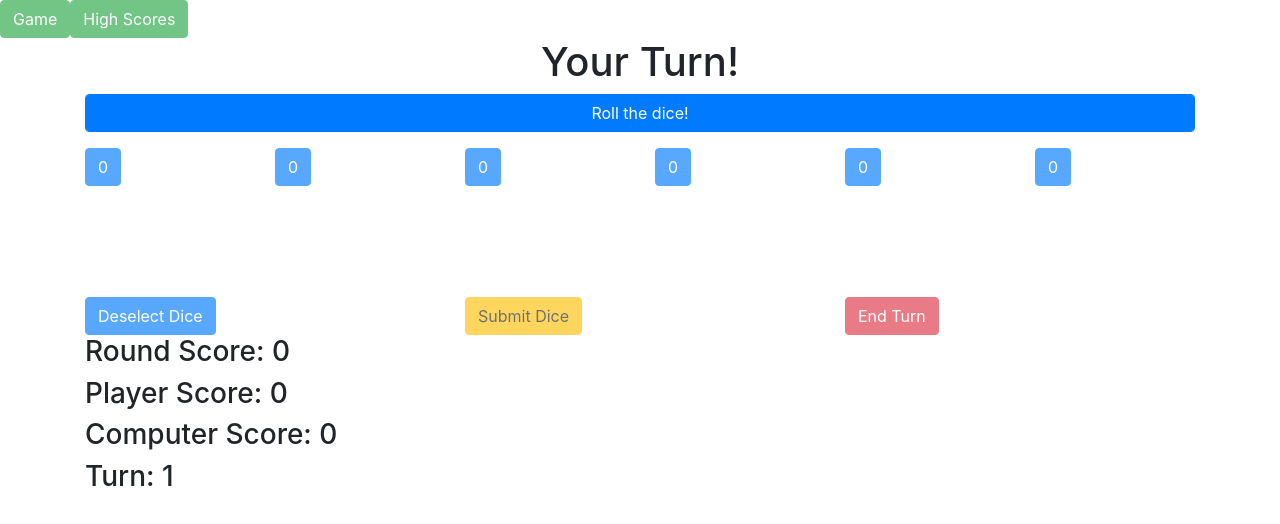
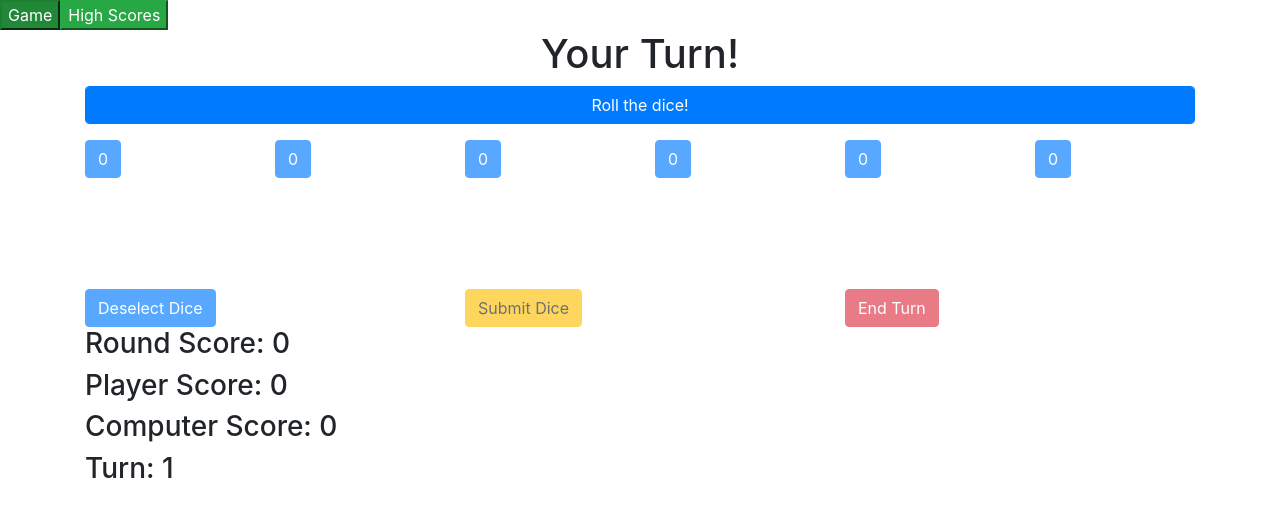
Before and after one commit to ScoutPilgrim/angTest, an Angular app: page /game in a window 1280 px wide. Shown: the top 524 px of the page. Built offline with nearby package versions, Linux system fonts and the light colour scheme.

Commit message:
Layout update

```diff
--- a/src/app/app.component.html
+++ b/src/app/app.component.html
@@ -1,3 +1,3 @@
-<button class="btn btn-success" routerLink="game">Game</button>
-<button class="btn btn-success" routerLink="high-scores">High Scores</button>
+<button class="btn-success" routerLink="game">Game</button>
+<button class="btn-success" routerLink="high-scores">High Scores</button>
 <router-outlet></router-outlet>
--- a/src/app/farkle/farkle.component.ts
+++ b/src/app/farkle/farkle.component.ts
@@ -401,7 +401,7 @@ export class FarkleComponent implements OnInit {
       console.log('The computer selected: ' + compPlayer.playerSel);
     }
     function buttonReset(){
-      $('button').prop('disabled', true);
+      $('.container button').prop('disabled', true);
       $('#formBut').prop('disabled', false);
     }
     //globals
@@ -523,7 +523,7 @@ export class FarkleComponent implements OnInit {
           var winningStr = 'Congrats! You won in ' + playerOne.turnNum + ' turn(s)!';
           $('#youWin').show();
           $('#youWin').find('h1').text(winningStr);
-          $('button').prop('disabled', true);
+          $('.container button').prop('disabled', true);
           return;
         }
         computerInit();
```
